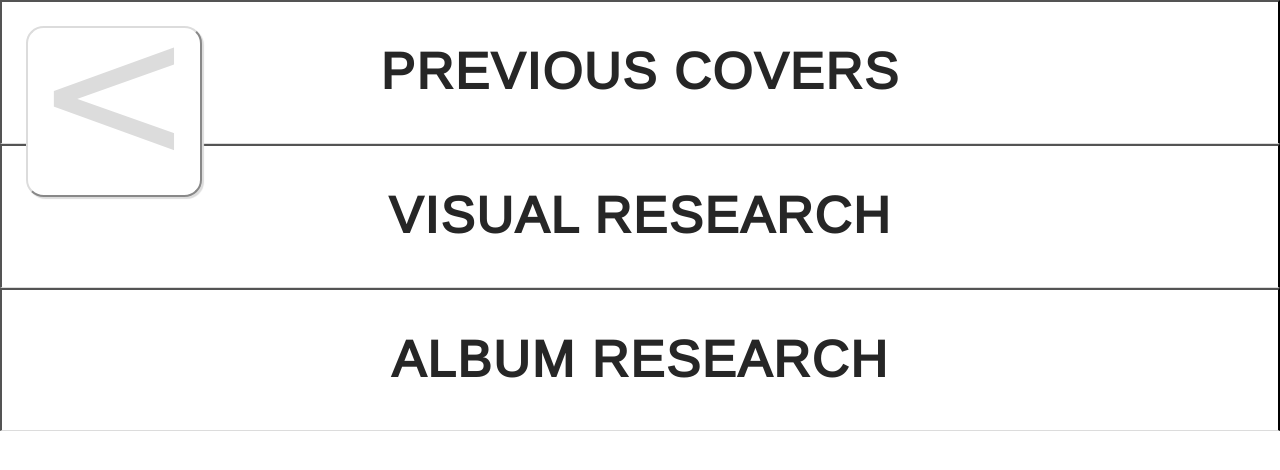
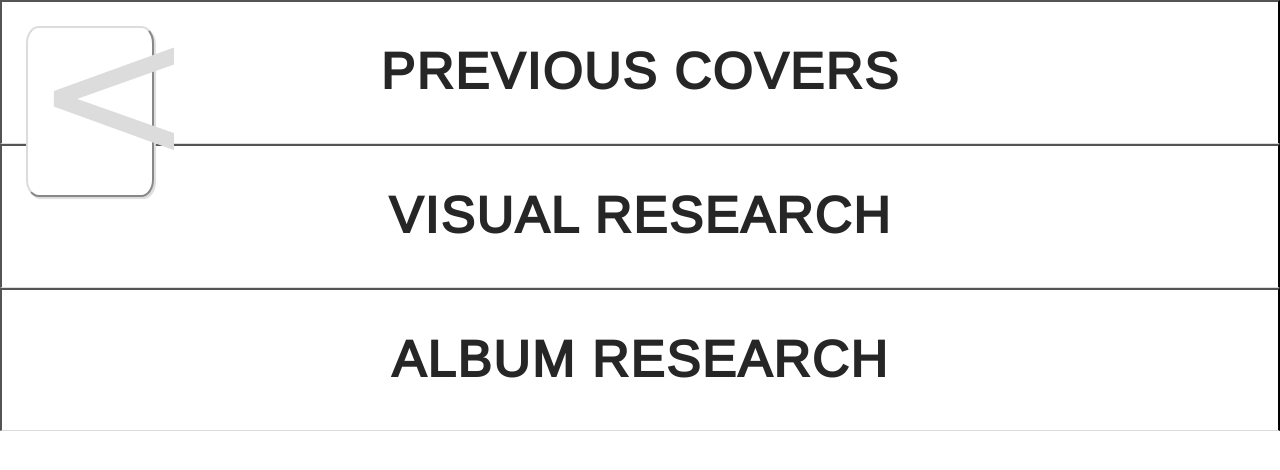
Before and after one commit to calumross/Secret7, a plain HTML site: page research.html in a window 1280 px wide. Drawn offline with nearby package versions, Linux system fonts and the light colour scheme.

Commit message:
vhj
bjkb

```diff
--- a/resstyle.css
+++ b/resstyle.css
@@ -22,7 +22,7 @@ img{
   position: fixed;
   margin-left: 2%;
   margin-top: 2%;
-  /*width: 20%;*/
+  width: 10%;
   color: #dcdcdc;
   font-size: 15vw;
   line-height: 10vw;
```
Also changed, not shown: style.css (+0 -40 lines).
